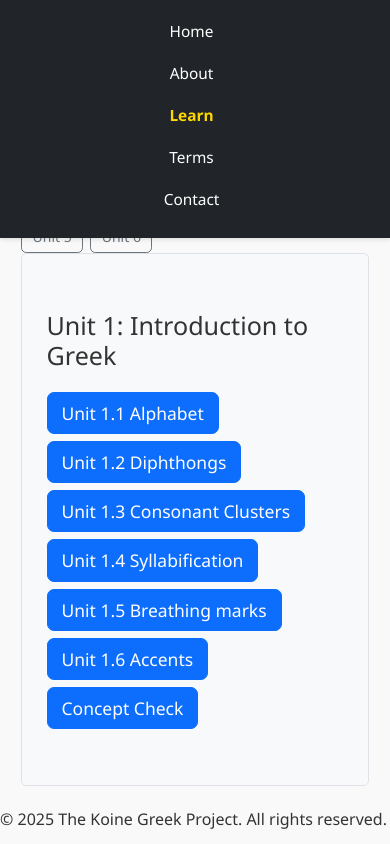
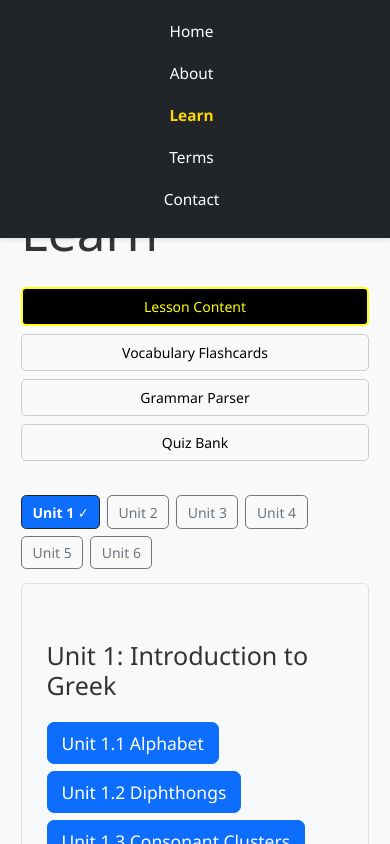
Before and after one commit to SandraF1/KoineGreek, a React (Vite) app in the folder frontend/: page /KoineGreek/learn in a window 390 px wide. Shown: the top 844 px of the page. Built offline with nearby package versions, Linux system fonts and the light colour scheme.

Commit message:
Learn and CSS 1

```diff
--- a/frontend/src/pages/Learn/Learn.jsx
+++ b/frontend/src/pages/Learn/Learn.jsx
@@ -9,7 +9,6 @@ import {
   unit3Flashcards,
   unit4Flashcards,
 } from "../../components/Flashcards/DummyCards";
-//import { unit3Flashcards } from "../components/Flashcards/unit3Flashcards";
 
 export default function Learn({ unitIds, setUnitIds }) {
   const [activeSection, setActiveSection] = useState("lesson");
@@ -108,11 +107,11 @@ export default function Learn({ unitIds, setUnitIds }) {
   };
 
   return (
-    <Container className="my-4" style={{ marginTop: "70px" }}>
+    <Container className="my-4 app-content">
       <h1 className="mb-3">Learn</h1>
 
       {/* Section buttons */}
-      <div className="d-flex flex-wrap gap-2 mb-3">
+      <div className="section-buttons">
         {[
           { key: "lesson", label: "Lesson Content" },
           { key: "vocab", label: "Vocabulary Flashcards" },
@@ -121,7 +120,7 @@ export default function Learn({ unitIds, setUnitIds }) {
         ].map((s) => (
           <Button
             key={s.key}
-            variant={activeSection === s.key ? "primary" : "outline-primary"}
+            className={activeSection === s.key ? "active" : ""}
             onClick={() => handleSectionClick(s.key)}
           >
             {s.label}
@@ -133,16 +132,10 @@ export default function Learn({ unitIds, setUnitIds }) {
       <div className="mb-3" style={{ height: "60px" }}>
         <UnitSelector
           units={allUnits}
-          selectedUnits={
-            activeSection === "lesson"
-              ? selectedUnit
-                ? [selectedUnit]
-                : []
-              : unitIds
-          }
+          selectedUnits={activeSection === "lesson" ? [selectedUnit] : unitIds}
           setSelectedUnits={
             activeSection === "lesson"
-              ? (arr) => setSelectedUnit(arr[0] || null)
+              ? (arr) => setSelectedUnit(arr[0])
               : setUnitIds
           }
           singleSelect={activeSection === "lesson"}
@@ -152,20 +145,12 @@ export default function Learn({ unitIds, setUnitIds }) {
       {/* Content area */}
       <div
         className="p-3 border rounded bg-light position-relative"
-        style={{
-          minHeight: "500px",
-          display: "flex",
-          flexDirection: "column",
-          justifyContent: activeSection === "vocab" ? "center" : "flex-start",
-          overflowY: "auto",
-        }}
+        style={{ minHeight: "500px" }}
       >
-        {activeSection === "lesson" && (
-          <div style={{ flex: 1, position: "relative" }}>
-            <div style={{ visibility: selectedUnit ? "visible" : "hidden" }}>
-              <UnitPage unitNumber={selectedUnit || 1} />
-            </div>
-            {!selectedUnit && (
+        {activeSection === "lesson" && selectedUnit && (
+          <UnitPage unitNumber={selectedUnit} />
+        )}
+        {activeSection === "lesson" && !selectedUnit && (
           <div
             style={{
               position: "absolute",
@@ -178,11 +163,7 @@ export default function Learn({ unitIds, setUnitIds }) {
             Please select a unit to begin.
           </div>
         )}
-          </div>
-        )}
-
         {activeSection === "vocab" && <VocabFlashcards units={sortedUnits} />}
-
         {activeSection === "grammar" &&
           sortedUnits.map((unit) => (
             <Card key={unit} className="mb-3">
@@ -192,7 +173,6 @@ export default function Learn({ unitIds, setUnitIds }) {
               </Card.Body>
             </Card>
           ))}
-
         {activeSection === "quiz" &&
           (sortedUnits.length > 0 ? (
             <QuizFlashcards unitIds={sortedUnits} />
--- a/frontend/src/styles/global.css
+++ b/frontend/src/styles/global.css
@@ -13,6 +13,7 @@ body {
   color: #333;
   background-color: #f9f9f9;
   margin: 0;
+  box-sizing: border-box;
 }
 
 /* =======================
@@ -23,16 +24,15 @@ body {
   top: 0;
   left: 0;
   right: 0;
-  background-color: #000000; /* black background */
+  background-color: #000000;
   color: white;
   z-index: 9999;
   display: flex;
   flex-wrap: wrap; /* wrap links on small screens */
   align-items: center;
-  padding: 1rem; /* vertical + horizontal padding */
+  padding: 1rem;
   width: 100%;
   line-height: normal;
-  height: auto; /* allow height to grow with wrapping */
   box-sizing: border-box;
   box-shadow: 0 2px 4px rgba(0, 0, 0, 0.1);
 }
@@ -41,17 +41,17 @@ body {
   color: white;
   text-decoration: none;
   margin-right: 1rem;
-  margin-bottom: 0.5rem; /* spacing for wrapped links */
+  margin-bottom: 0.5rem;
   transition: color 0.2s ease;
 }
 
 .navbar a:hover {
-  color: #ffff00; /* yellow hover */
+  color: #ffff00;
   text-decoration: underline;
 }
 
 .navbar a.active {
-  color: #ffff00; /* yellow selected page */
+  color: #ffff00;
   font-weight: bold;
 }
 
@@ -59,7 +59,7 @@ body {
    App Content
    ======================= */
 .app-content {
-  padding-top: 8rem; /* enough space for navbar + spacing */
+  padding-top: 8rem; /* space for fixed navbar */
   display: flex;
   flex-direction: column;
   gap: 1rem;
@@ -90,8 +90,8 @@ body {
 
 .section-buttons button.active {
   border: 2px solid #ffff00;
-  background-color: #000000; /* black background for selected */
-  color: #ffff00; /* yellow text for selected */
+  background-color: #000000;
+  color: #ffff00;
 }
 
 /* =======================
@@ -102,7 +102,7 @@ body {
   flex-wrap: wrap;
   gap: 12px;
   justify-content: flex-start;
-  align-items: stretch; /* equal height */
+  align-items: stretch;
 }
 
 /* =======================
@@ -112,7 +112,7 @@ body {
   border: 2px solid #007bff;
   border-radius: 10px;
   background-color: #f0f8ff;
-  width: 280px; /* consistent width */
+  width: 280px;
   padding: 20px;
   display: flex;
   flex-direction: column;
@@ -180,7 +180,7 @@ label {
   align-items: center;
   justify-content: flex-start;
   width: 100%;
-  max-width: 900px; /* consistent width */
+  max-width: 900px;
   margin: 0 auto 20px auto;
   padding: 20px;
   background-color: #e6f2ff;
@@ -199,7 +199,7 @@ label {
     width: 260px;
   }
   .app-content {
-    padding-top: 9rem; /* taller navbar if links wrap */
+    padding-top: 9rem;
   }
 }
 
@@ -207,6 +207,7 @@ label {
   html {
     font-size: 16px;
   }
+
   h1 {
     font-size: 1.5rem;
   }
@@ -235,7 +236,7 @@ label {
     min-width: unset;
   }
   .app-content {
-    padding-top: 11rem; /* navbar + spacing */
+    padding-top: 11rem;
   }
 }
 
@@ -251,6 +252,6 @@ label {
     margin-right: 0.5rem;
   }
   .app-content {
-    padding-top: 13rem; /* extra space for multi-line navbar */
+    padding-top: 13rem;
   }
 }
```
Lines whose indentation alone changed are shown as unchanged.
